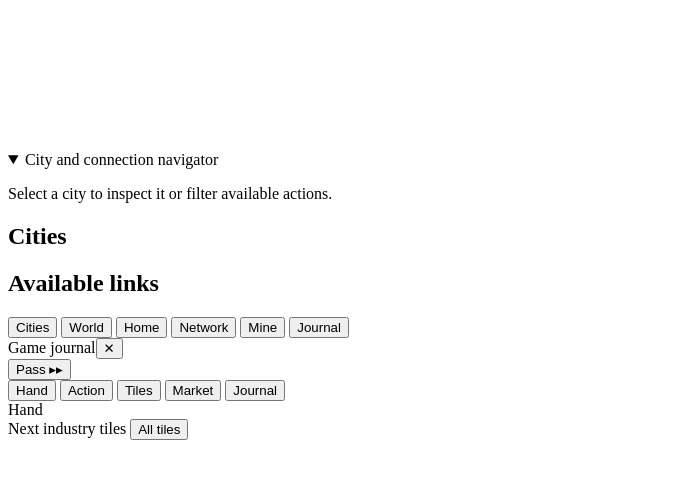
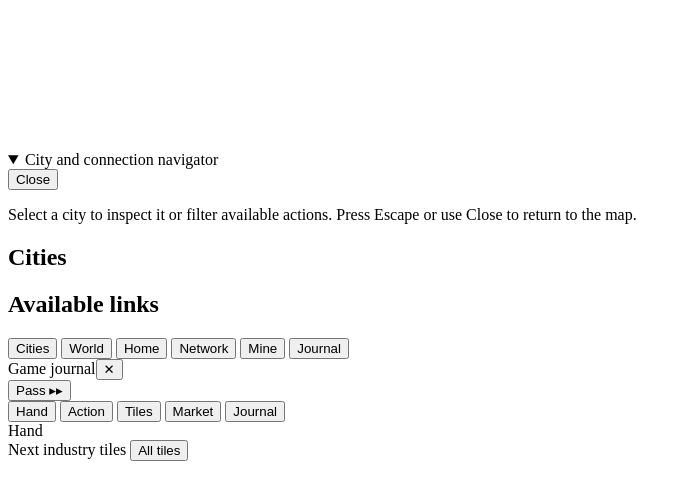
Before and after one commit to usercmis/Brassworld, a website with bundled scripts: page dist/index.html in a window 1280 px wide. Both pictures are taken after a click on the heading "City and connection navigator". Shown: the part 110-610 px from the top of the page, without its empty margins (0-687 px from the left). Built offline with nearby package versions, Linux system fonts and the light colour scheme; files whose address does not match are found by name.

Commit message:
esc for cities

```diff
--- a/dist/index.html
+++ b/dist/index.html
@@ -40,7 +40,8 @@
     <svg id="map" aria-label="世界地图"></svg>
     <details id="cityNavigator">
       <summary>City and connection navigator</summary>
-      <p class="city-help">Select a city to inspect it or filter available actions.</p>
+      <button id="btnCitiesClose" class="city-nav-close" type="button">Close</button>
+      <p class="city-help">Select a city to inspect it or filter available actions. Press Escape or use Close to return to the map.</p>
       <h2 class="city-section-title">Cities</h2>
       <div id="cityList" role="group" aria-label="Cities"></div>
       <h2 class="city-section-title">Available links</h2>
```
